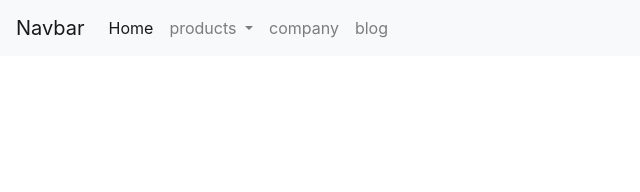
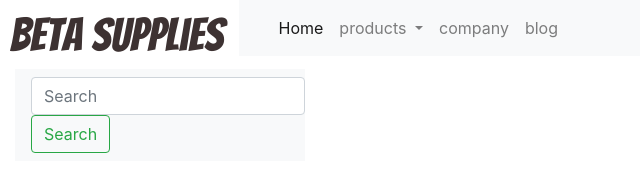
Before and after one commit to OllieMedley/climbing_shop, a plain HTML site: page index.html in a window 1280 px wide. Shown: the whole page, without its empty margins (0-640 px from the left). Drawn offline with nearby package versions, Linux system fonts and the light colour scheme; files that its build step writes are made by us from their sources.

Commit message:
added search bar to the navbar, unstyled

```diff
--- a/index.html
+++ b/index.html
@@ -3,7 +3,7 @@
 
 <head>
     <meta charset="UTF-8">
-    <link href="../css/style.css" type="text/css" rel=stylesheet>
+    <link href="assets/css/style.css" type="text/css" rel=stylesheet>
     <link rel="stylesheet" href="https://stackpath.bootstrapcdn.com/bootstrap/4.5.2/css/bootstrap.min.css" integrity="sha384-JcKb8q3iqJ61gNV9KGb8thSsNjpSL0n8PARn9HuZOnIxN0hoP+VmmDGMN5t9UJ0Z" crossorigin="anonymous">
     <link rel="stylesheet" href="https://cdnjs.cloudflare.com/ajax/libs/font-awesome/4.7.0/css/font-awesome.min.css">
     <link href="https://fonts.googleapis.com/css2?family=Bangers&family=Encode+Sans:wght@100;200;300;400;500;600;700&display=swap" rel="stylesheet">
@@ -16,18 +16,10 @@
             <section>
                 <!--logo-->
                 <div class="row">
-                    <a href="index.html" class="col-md-4 logo">
-
-                    </a>
-                    <div class="col-md-8">
-
-                    </div>
-                </div>
-            </section>
-            <section>
-                <!--nav bar-->
+                    <a href="index.html" class="logo">Beta Supplies</a>
+                    <div class="col-md-5">
                         <nav class="navbar navbar-expand-lg navbar-light bg-light">
-                    <a class="navbar-brand" href="#">Navbar</a>
+                            <a class="navbar-brand" href="#"></a>
                             <button class="navbar-toggler" type="button" data-toggle="collapse" data-target="#navbarNavDropdown" aria-controls="navbarNavDropdown" aria-expanded="false" aria-label="Toggle navigation">
                                 <span class="navbar-toggler-icon"></span>
                             </button>
@@ -56,6 +48,19 @@
                                 </ul>
                             </div>
                         </nav>
+                    </div>
+                </div>
+            </section>
+            <section>
+                <!-- search bar -->
+                <div class="col-md-3 search">
+                    <nav class="navbar navbar-light bg-light">
+                        <form class="form-inline">
+                            <input class="form-control mr-sm-2" type="search" placeholder="Search" aria-label="Search">
+                            <button class="btn btn-outline-success my-2 my-sm-0" type="submit">Search</button>
+                        </form>
+                    </nav>
+                </div>
             </section>
         </header>
         <section>
```
Lines whose indentation alone changed are shown as unchanged.
